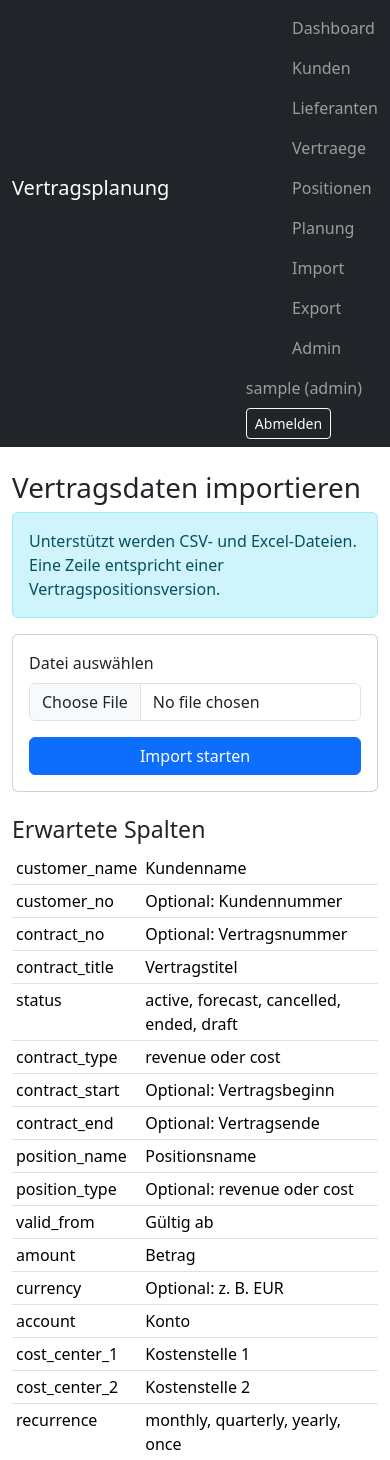
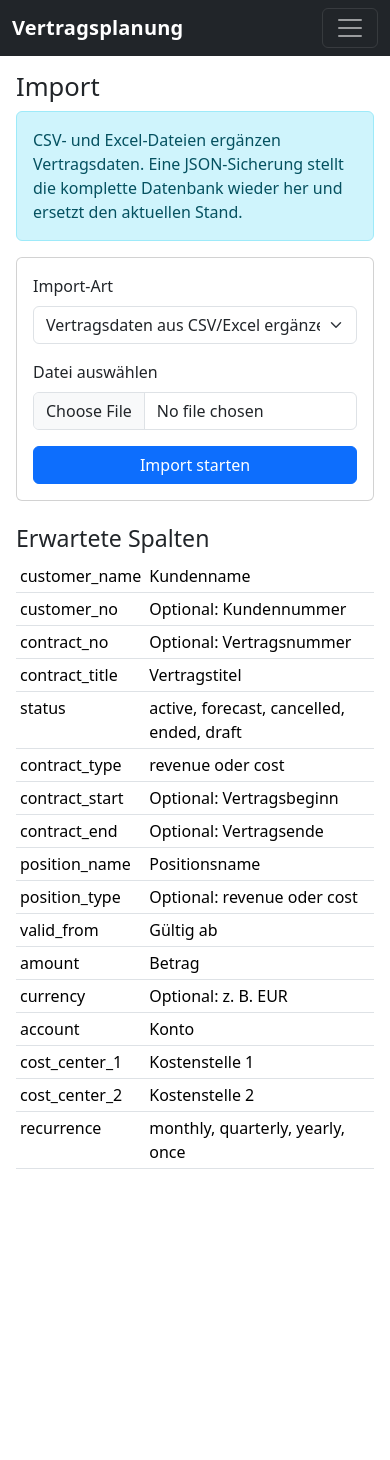
Before and after one commit to SchlaubiDerSchlaue/vertragsplaner, a Flask app: page /imports/ in a window 390 px wide. Shown: the top 1460 px of the page. After the commit the page ends 1169 px from the top, so only its background shows below. Run offline with Flask 3, Linux system fonts and the light colour scheme; the visitor is signed in with stand-in values (Sample User, id 1); tables that the repository leaves empty hold one stand-in row (values such as "Sample post").

Commit message:
Improve mobile nav and add database backup import

```diff
--- /dev/null
+++ b/app/database_backup.py
@@ -0,0 +1,99 @@
+from datetime import date, datetime
+from decimal import Decimal
+from io import BytesIO
+import json
+
+from sqlalchemy import delete
+
+from app import db
+from app.models import ApiToken, Contract, ContractPosition, ContractPositionVersion, Customer, Supplier, User
+
+BACKUP_VERSION = 1
+BACKUP_MODELS = [User, ApiToken, Customer, Supplier, Contract, ContractPosition, ContractPositionVersion]
+DELETE_ORDER = [ContractPositionVersion, ContractPosition, Contract, Customer, Supplier, ApiToken, User]
+
+
+def _serialize_value(value):
+    if isinstance(value, (datetime, date)):
+        return value.isoformat()
+    if isinstance(value, Decimal):
+        return str(value)
+    return value
+
+
+def _deserialize_value(column, value):
+    if value is None:
+        return None
+
+    python_type = column.type.python_type
+    if python_type is datetime:
+        return datetime.fromisoformat(value)
+    if python_type is date:
+        return date.fromisoformat(value)
+    if python_type is Decimal:
+        return Decimal(str(value))
+    if python_type is bool:
+        return bool(value)
+    return value
+
+
+def export_database_backup():
+    data = {
+        "version": BACKUP_VERSION,
+        "created_at": datetime.utcnow().isoformat(timespec="seconds") + "Z",
+        "tables": {},
+    }
+
+    for model in BACKUP_MODELS:
+        rows = []
+        columns = model.__table__.columns
+        for item in model.query.order_by(model.id).all():
+            rows.append({column.name: _serialize_value(getattr(item, column.name)) for column in columns})
+        data["tables"][model.__tablename__] = rows
+
+    output = BytesIO()
+    output.write(json.dumps(data, ensure_ascii=False, indent=2).encode("utf-8"))
+    output.seek(0)
+    return output
+
+
+def import_database_backup(file_storage):
+    try:
+        payload = json.load(file_storage.stream)
+    except json.JSONDecodeError as exc:
+        raise ValueError("Die Sicherungsdatei ist keine gültige JSON-Datei.") from exc
+
+    if payload.get("version") != BACKUP_VERSION or not isinstance(payload.get("tables"), dict):
+        raise ValueError("Die Sicherungsdatei hat ein unbekanntes Format.")
+
+    tables = payload["tables"]
+
+    for model in BACKUP_MODELS:
+        if model.__tablename__ not in tables:
+            raise ValueError(f"Tabelle fehlt in Sicherung: {model.__tablename__}")
+
+    try:
+        for model in DELETE_ORDER:
+            db.session.execute(delete(model))
+
+        imported = 0
+        for model in BACKUP_MODELS:
+            columns = {column.name: column for column in model.__table__.columns}
+            for row in tables[model.__tablename__]:
+                unknown = set(row) - set(columns)
+                if unknown:
+                    raise ValueError(
+                        f"Unbekannte Spalten in {model.__tablename__}: {', '.join(sorted(unknown))}"
+                    )
+                item = model(**{
+                    name: _deserialize_value(columns[name], value)
+                    for name, value in row.items()
+                })
+                db.session.add(item)
+                imported += 1
+
+        db.session.commit()
+        return imported
+    except Exception:
+        db.session.rollback()
+        raise
--- a/app/routes/imports.py
+++ b/app/routes/imports.py
@@ -1,7 +1,8 @@
 import os
 from flask import Blueprint, request, render_template, current_app
 from werkzeug.utils import secure_filename
-from app.auth import write_required
+from app.auth import can_admin, write_required
+from app.database_backup import import_database_backup
 from app.imports import import_contract_rows
 
 imports_bp = Blueprint("imports", __name__)
@@ -15,9 +16,18 @@ def import_view():
 
     if request.method == "POST":
         file = request.files.get("file")
+        import_type = request.form.get("import_type", "contracts")
 
         if not file or not file.filename:
             error = "Bitte eine Datei auswählen."
+        elif import_type == "backup":
+            if not can_admin():
+                return ("Zugriff verweigert.", 403)
+            try:
+                count = import_database_backup(file)
+                message = f"Datenbank-Sicherung importiert: {count} Datensätze wiederhergestellt."
+            except Exception as exc:
+                error = str(exc)
         else:
             os.makedirs(current_app.instance_path, exist_ok=True)
             filename = secure_filename(file.filename)
--- a/app/templates/base.html
+++ b/app/templates/base.html
@@ -5,16 +5,31 @@
     <title>Vertragsplanung</title>
     <meta name="viewport" content="width=device-width, initial-scale=1">
     <link href="https://cdn.jsdelivr.net/npm/bootstrap@5.3.3/dist/css/bootstrap.min.css" rel="stylesheet">
+    <style>
+        .navbar-brand { font-weight: 600; letter-spacing: .01em; }
+        @media (max-width: 991.98px) {
+            .navbar { margin-bottom: 1rem !important; }
+            .navbar .navbar-nav { gap: .15rem; }
+            .navbar .nav-link { padding: .65rem 0; font-size: 1.05rem; }
+            .navbar .navbar-text { display: block; padding-top: .75rem; }
+            main.container { padding-left: 1rem; padding-right: 1rem; }
+            h1 { font-size: 1.6rem; }
+        }
+    </style>
 </head>
 <body>
 <nav class="navbar navbar-expand-lg navbar-dark bg-dark mb-4">
     <div class="container-fluid">
         <a class="navbar-brand" href="{{ url_for('dashboard.dashboard') }}">Vertragsplanung</a>
-        <div class="navbar-nav">
+        <button class="navbar-toggler" type="button" data-bs-toggle="collapse" data-bs-target="#mainNavbar" aria-controls="mainNavbar" aria-expanded="false" aria-label="Navigation umschalten">
+            <span class="navbar-toggler-icon"></span>
+        </button>
+        <div class="collapse navbar-collapse" id="mainNavbar">
+            <div class="navbar-nav me-auto">
                 <a class="nav-link" href="{{ url_for('dashboard.dashboard') }}">Dashboard</a>
                 <a class="nav-link" href="{{ url_for('customers.list_customers') }}">Kunden</a>
                 <a class="nav-link" href="{{ url_for('suppliers.list_suppliers') }}">Lieferanten</a>
-            <a class="nav-link" href="{{ url_for('contracts.list_contracts') }}">Vertraege</a>
+                <a class="nav-link" href="{{ url_for('contracts.list_contracts') }}">Verträge</a>
                 <a class="nav-link" href="{{ url_for('contracts.list_positions') }}">Positionen</a>
                 <a class="nav-link" href="{{ url_for('planning.planning') }}">Planung</a>
                 {% if can_write() %}
@@ -27,11 +42,12 @@
             </div>
             <div class="navbar-nav ms-auto">
                 {% if current_user() %}
-            <span class="navbar-text me-3">{{ current_user().username }} ({{ current_user().role }})</span>
+                <span class="navbar-text me-lg-3">{{ current_user().username }} ({{ current_user().role }})</span>
                 <form method="post" action="{{ url_for('auth.logout') }}">
                     <button class="btn btn-sm btn-outline-light" type="submit">Abmelden</button>
                 </form>
                 {% endif %}
+            </div>
         </div>
     </div>
 </nav>
@@ -49,5 +65,6 @@
 
     {% block content %}{% endblock %}
 </main>
+<script src="https://cdn.jsdelivr.net/npm/bootstrap@5.3.3/dist/js/bootstrap.bundle.min.js"></script>
 </body>
 </html>
--- a/app/templates/import.html
+++ b/app/templates/import.html
@@ -1,15 +1,25 @@
 {% extends "base.html" %}
 
 {% block content %}
-<h1>Vertragsdaten importieren</h1>
+<h1>Import</h1>
 
 <div class="alert alert-info">
-    Unterstützt werden CSV- und Excel-Dateien. Eine Zeile entspricht einer Vertragspositionsversion.
+    CSV- und Excel-Dateien ergänzen Vertragsdaten. Eine JSON-Sicherung stellt die komplette Datenbank wieder her und ersetzt den aktuellen Stand.
 </div>
 
 <form method="post" enctype="multipart/form-data" class="card p-3">
-    <label class="form-label">Datei auswählen</label>
-    <input type="file" name="file" class="form-control" accept=".csv,.xlsx" required>
+    <div class="mb-3">
+        <label class="form-label" for="import_type">Import-Art</label>
+        <select id="import_type" name="import_type" class="form-select">
+            <option value="contracts">Vertragsdaten aus CSV/Excel ergänzen</option>
+            {% if can_admin() %}
+            <option value="backup">Komplette Datenbank aus JSON-Sicherung wiederherstellen</option>
+            {% endif %}
+        </select>
+    </div>
+
+    <label class="form-label" for="file">Datei auswählen</label>
+    <input id="file" type="file" name="file" class="form-control" accept=".csv,.xlsx,.json" required>
 
     <button class="btn btn-primary mt-3">Import starten</button>
 </form>
```
Also changed, not shown: app/routes/exports.py (+14 -0 lines), app/templates/export.html (+17 -1 lines), tests/test_database_backup.py (added, +72 -0 lines). Lines whose indentation alone changed are shown as unchanged.
